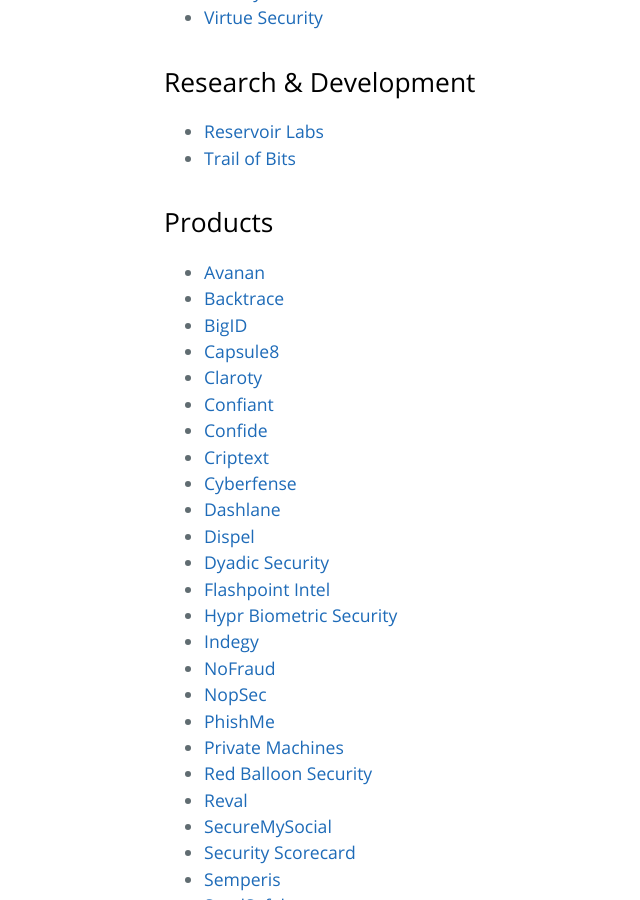
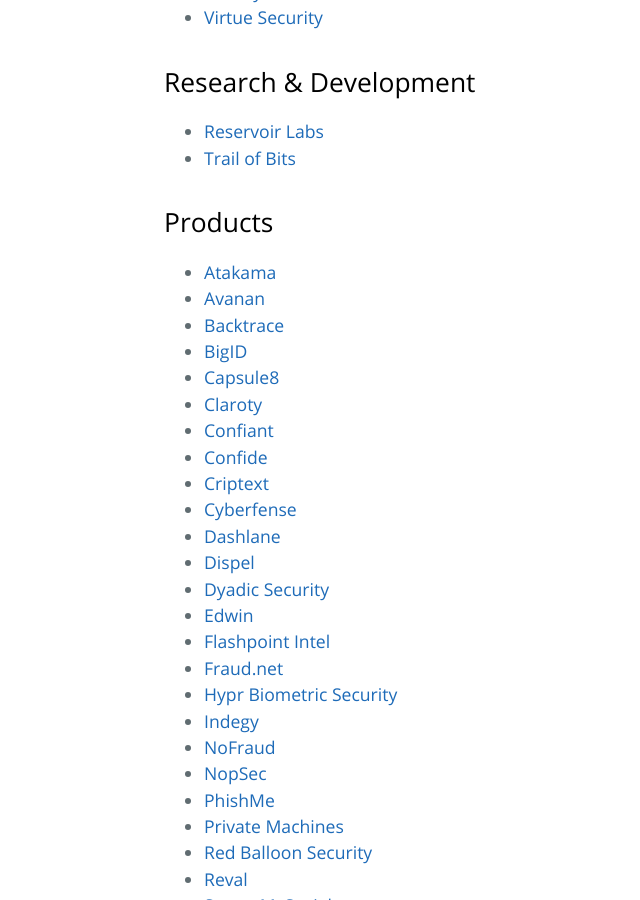
Before and after one commit to trailofbits/nyc-infosec, a Jekyll site: the page built from companies.md, in a window 1280 px wide and 900 px high, scrolled down 808 px. Shown: the whole window, without its empty margins (60-700 px from the left). Built offline with Jekyll 4.4.1, drawn with Linux system fonts in a browser that asks for light colours; our own code applies the rules of GitHub Pages for plain Markdown files.

Commit message:
add atakama, fraud.net, edwin

```diff
--- a/companies.md
+++ b/companies.md
@@ -31,6 +31,7 @@
 
 ## Products
 
+* [Atakama](https://www.atakama.com/)
 * [Avanan](https://www.avanan.com/)
 * [Backtrace](https://backtrace.io)
 * [BigID](https://bigid.com/)
@@ -43,7 +44,9 @@
 * [Dashlane](https://www.dashlane.com/)
 * [Dispel](https://dispel.io/)
 * [Dyadic Security](https://www.dyadicsec.com/)
+* [Edwin](https://www.edwinsecure.com/)
 * [Flashpoint Intel](https://www.flashpoint-intel.com/)
+* [Fraud.net](https://fraud.net/)
 * [Hypr Biometric Security](https://www.hypr.com/)
 * [Indegy](https://indegy.com/)
 * [NoFraud](https://nofraud.com/)
```
